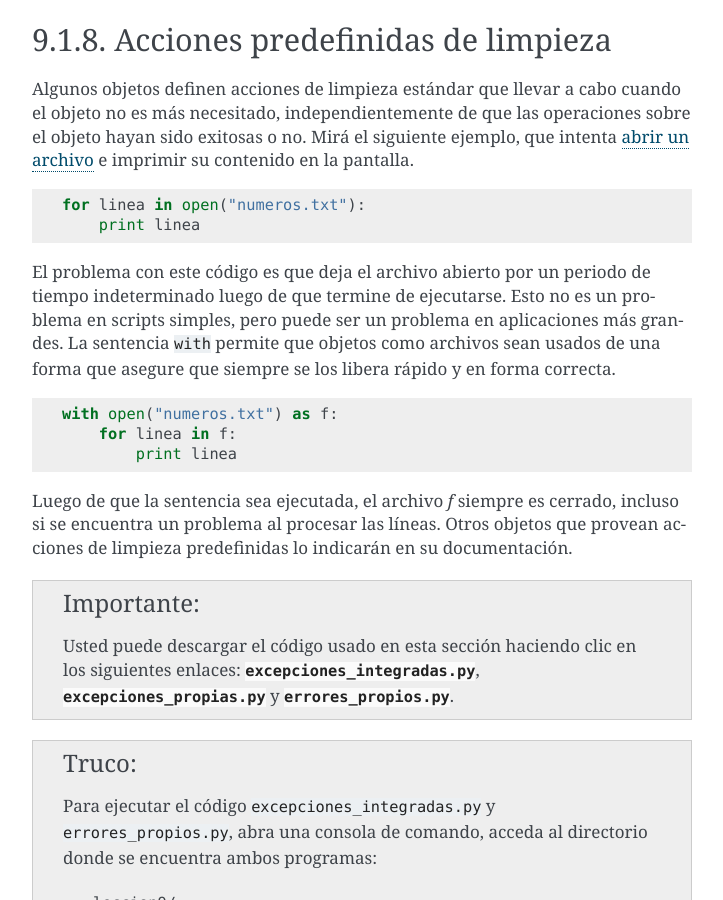
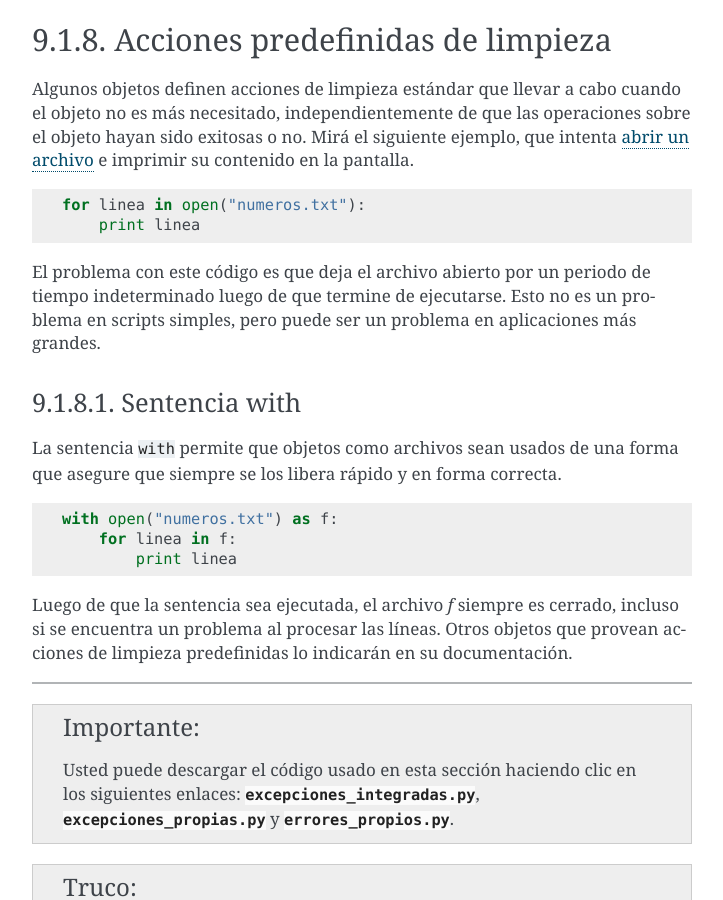
Before and after one commit to macagua/entrenamiento.python_basico, a Sphinx documentation site: the page built from source/leccion9/errores.rst, in a window 1280 px wide and 900 px high, scrolled down 8378 px. Shown: the whole window, without its empty margins (388-1111 px from the left). Built offline with Sphinx 7.4.7, drawn with Linux system fonts in a browser that asks for light colours; pages that are not in the unit, such as notebooks, are missing from menus; some of the changed text lies outside the part shown.

Commit message:
Agregar nuevas referencias y la sentencia with

```diff
--- a/source/leccion9/errores.rst
+++ b/source/leccion9/errores.rst
@@ -89,6 +89,8 @@ desde la entrada estándar.
 :ref:`python_excepciones_integradas`, es una lista las excepciones
 predefinidas y sus significados.
 
+
+.. _python_sentencia_try_except:
 
 Manejando excepciones
 .....................
@@ -240,6 +242,8 @@ dentro del *bloque try*. Por ejemplo:
    ...
    Manejando error en tiempo de ejecución: integer division or modulo by zero
 
+
+.. _python_sentencia_raise:
 
 Levantando excepciones
 ......................
@@ -399,6 +403,8 @@ errores que pueden ocurrir en funciones propias. Se puede encontrar
 más información sobre clases en el capítulo :ref:`Clases <python_poo>`.
 
 
+.. _python_sentencia_finally:
+
 Definiendo acciones de limpieza
 ...............................
 
@@ -487,9 +493,17 @@ contenido en la pantalla.
 El problema con este código es que deja el archivo abierto por un
 periodo de tiempo indeterminado luego de que termine de ejecutarse.
 Esto no es un problema en scripts simples, pero puede ser un problema
-en aplicaciones más grandes. La sentencia ``with`` permite
-que objetos como archivos sean usados de una forma que asegure que
-siempre se los libera rápido y en forma correcta.
+en aplicaciones más grandes.
+
+
+.. _python_sentencia_with:
+
+Sentencia with
+~~~~~~~~~~~~~~
+
+La sentencia ``with`` permite que objetos como archivos sean usados
+de una forma que asegure que siempre se los libera rápido y en forma
+correcta.
 
 ::
 
@@ -502,6 +516,7 @@ es cerrado, incluso si se encuentra un problema al procesar las
 líneas. Otros objetos que provean acciones de limpieza predefinidas
 lo indicarán en su documentación.
 
+----
 
 .. important::
     Usted puede descargar el código usado en esta sección haciendo clic en los
```
